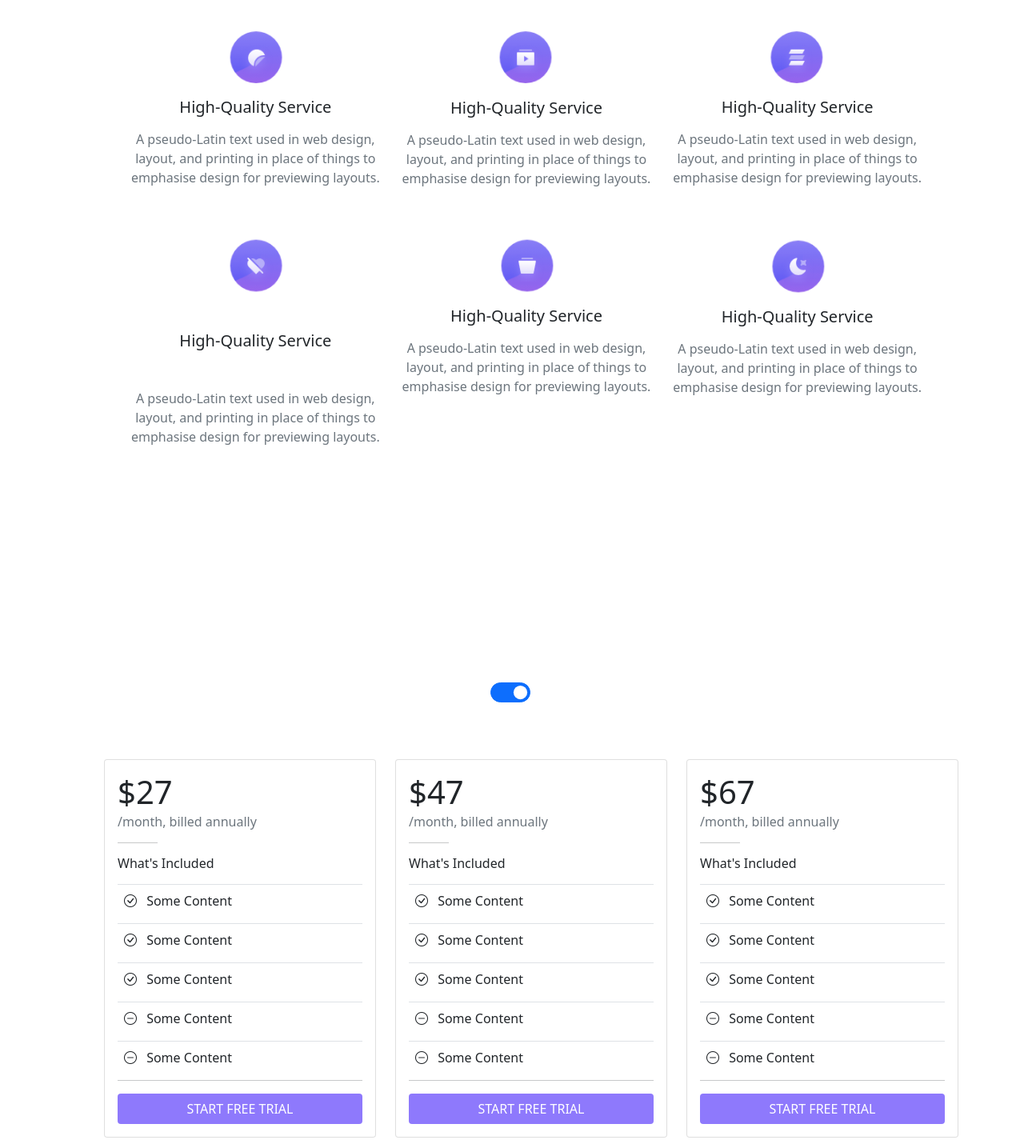
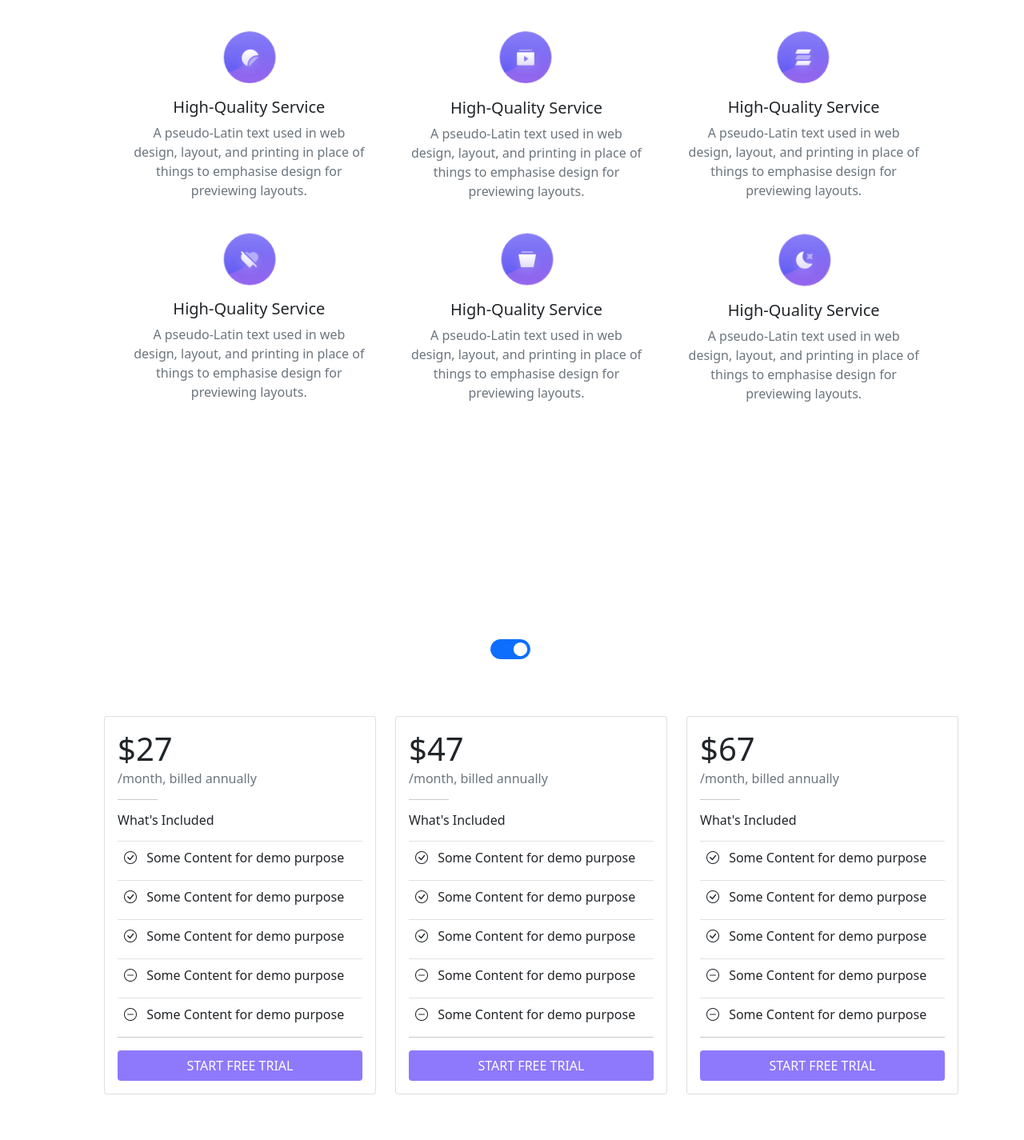
Before and after one commit to wmt-anujp/html5-demo, a plain HTML site: page template1/template1.html in a window 1280 px wide. Shown: the part 2840-4265 px from the top of the page at 80% size. Drawn offline with nearby package versions, Linux system fonts and the light colour scheme.

Commit message:
template1

```diff
--- a/template1/template1.html
+++ b/template1/template1.html
@@ -166,47 +166,47 @@
                         </div>
                     </div>
 
-                    <div class="row d-flex mt-5">
+                    <div class="row g-5 d-flex mt-5">
                         <div class="col-12 col-md-4 mt-md-3 mt-5 text-center">
                             <span><img src="assets/ss1.png" alt=""></span>
-                            <h5 class="m-3">High-Quality Service</h5>
+                            <h5 class="mt-3">High-Quality Service</h5>
                             <span class="text-muted">A pseudo-Latin text used in web design, layout, and printing in
                                 place of things to
                                 emphasise design for previewing layouts.</span>
                         </div>
                         <div class="col-12 col-md-4 mt-md-3 mt-5 text-center">
                             <span><img src="assets/ss2.png" alt=""></span>
-                            <h5 class="m-3">High-Quality Service</h5>
+                            <h5 class="mt-3">High-Quality Service</h5>
                             <span class="text-muted">A pseudo-Latin text used in web design, layout, and printing in
                                 place of things to
                                 emphasise design for previewing layouts.</span>
                         </div>
                         <div class="col-12 col-md-4 mt-md-3 mt-5 text-center">
                             <span><img src="assets/ss3.png" alt=""></span>
-                            <h5 class="m-3">High-Quality Service</h5>
+                            <h5 class="mt-3">High-Quality Service</h5>
                             <span class="text-muted">A pseudo-Latin text used in web design, layout, and printing in
                                 place of things to
                                 emphasise design for previewing layouts.</span>
                         </div>
                     </div>
-                    <div class="row d-flex mt-5">
-                        <div class="col-12 col-md-4 mt-md-3 mt-5 text-center">
+                    <div class="row g-5 d-flex mt-4">
+                        <div class="col-12 col-md-4 mt-md-3 mt-4 text-center">
                             <span><img src="assets/ss4.png" alt=""></span>
-                            <h5 class="m-5">High-Quality Service</h5>
+                            <h5 class="mt-3">High-Quality Service</h5>
                             <span class="text-muted">A pseudo-Latin text used in web design, layout, and printing in
                                 place of things to
                                 emphasise design for previewing layouts.</span>
                         </div>
                         <div class="col-12 col-md-4 mt-md-3 mt-5 text-center">
                             <span><img src="assets/ss5.png" alt=""></span>
-                            <h5 class="m-3">High-Quality Service</h5>
+                            <h5 class="mt-3">High-Quality Service</h5>
                             <span class="text-muted">A pseudo-Latin text used in web design, layout, and printing in
                                 place of things to
                                 emphasise design for previewing layouts.</span>
                         </div>
                         <div class="col-12 col-md-4 mt-md-3 mt-5 text-center">
                             <span><img src="assets/ss6.png" alt=""></span>
-                            <h5 class="m-3">High-Quality Service</h5>
+                            <h5 class="mt-3">High-Quality Service</h5>
                             <span class="text-muted">A pseudo-Latin text used in web design, layout, and printing in
                                 place of things to
                                 emphasise design for previewing layouts.</span>
@@ -250,23 +250,23 @@
                                 <h6 class="card-text">What's Included</h6>
                                 <p class="border-top mt-3 pt-2">
                                     <i class="p-2 bi bi-check-circle"></i>
-                                    Some Content
+                                    Some Content for demo purpose
                                 </p>
                                 <p class="border-top pt-2">
                                     <i class="p-2 bi bi-check-circle"></i>
-                                    Some Content
+                                    Some Content for demo purpose
                                 </p>
                                 <p class="border-top pt-2">
                                     <i class="p-2 bi bi-check-circle"></i>
-                                    Some Content
+                                    Some Content for demo purpose
                                 </p>
                                 <p class="border-top pt-2">
                                     <i class="p-2 bi bi-dash-circle"></i>
-                                    Some Content
+                                    Some Content for demo purpose
                                 </p>
                                 <p class="border-top pt-2">
                                     <i class="p-2 bi bi-dash-circle"></i>
-                                    Some Content
+                                    Some Content for demo purpose
                                 </p>
                                 <hr>
                                 <a href="" class="btn w-100" style="background-color: #8E79FC;color: white;">START FREE
@@ -286,23 +286,23 @@
                                 <h6 class="card-text">What's Included</h6>
                                 <p class="border-top mt-3 pt-2">
                                     <i class="p-2 bi bi-check-circle"></i>
-                                    Some Content
+                                    Some Content for demo purpose
                                 </p>
                                 <p class="border-top pt-2">
                                     <i class="p-2 bi bi-check-circle"></i>
-                                    Some Content
+                                    Some Content for demo purpose
                                 </p>
                                 <p class="border-top pt-2">
                                     <i class="p-2 bi bi-check-circle"></i>
-                                    Some Content
+                                    Some Content for demo purpose
                                 </p>
                                 <p class="border-top pt-2">
                                     <i class="p-2 bi bi-dash-circle"></i>
-                                    Some Content
+                                    Some Content for demo purpose
                                 </p>
                                 <p class="border-top pt-2">
                                     <i class="p-2 bi bi-dash-circle"></i>
-                                    Some Content
+                                    Some Content for demo purpose
                                 </p>
                                 <hr>
                                 <a href="" class="btn w-100" style="background-color: #8E79FC;color: white;">START FREE
@@ -322,23 +322,23 @@
                                 <h6 class="card-text">What's Included</h6>
                                 <p class="border-top mt-3 pt-2">
                                     <i class="p-2 bi bi-check-circle"></i>
-                                    Some Content
+                                    Some Content for demo purpose
                                 </p>
                                 <p class="border-top pt-2">
                                     <i class="p-2 bi bi-check-circle"></i>
-                                    Some Content
+                                    Some Content for demo purpose
                                 </p>
                                 <p class="border-top pt-2">
                                     <i class="p-2 bi bi-check-circle"></i>
-                                    Some Content
+                                    Some Content for demo purpose
                                 </p>
                                 <p class="border-top pt-2">
                                     <i class="p-2 bi bi-dash-circle"></i>
-                                    Some Content
+                                    Some Content for demo purpose
                                 </p>
                                 <p class="border-top pt-2">
                                     <i class="p-2 bi bi-dash-circle"></i>
-                                    Some Content
+                                    Some Content for demo purpose
                                 </p>
                                 <hr>
                                 <a href="" class="btn w-100" style="background-color: #8E79FC;color: white;">START FREE
@@ -370,7 +370,7 @@
                 <div class="col-12 col-md-4 mt-md-0 d-flex justify-content-center">
                     <div class="card shadow-lg mb-5 bg-white rounded" style="background-color: #E5E5E9;">
                         <div class="card-body">
-                            <img style="position: relative;top: -40px;" src="person1.png" alt="person1">
+                            <img style="position: relative;top: -40px;" src="assets/person1.png" alt="person1">
                             <p class="card-text text-muted">-Some quick example text to build on the card title and
                                 make up the bulk of the card's content. Lorem ipsum dolor sit, amet consectetur
                                 adipisicing elit. Magnam saepe nesciunt nisi. Lorem ipsum dolor sit amet consectetur
@@ -388,7 +388,7 @@
                 <div class="col-12 col-md-4 mt-md-0 d-flex justify-content-center">
                     <div class="card shadow-lg mb-5 bg-white rounded" style="background-color: #E5E5E9;">
                         <div class="card-body">
-                            <img style="position: relative;top: -40px;" src="person2.png" alt="person1">
+                            <img style="position: relative;top: -40px;" src="assets/person2.png" alt="person1">
                             <p class="card-text text-muted">-Some quick example text to build on the card title and
                                 make up the bulk of the card's content. Lorem ipsum dolor sit, amet consectetur
                                 adipisicing elit. Magnam saepe
@@ -406,7 +406,7 @@
                 <div class="col-12 col-md-4 mt-md-0 d-flex justify-content-center">
                     <div class="card shadow-lg mb-5 bg-white rounded" style="background-color: #E5E5E9;">
                         <div class="card-body">
-                            <img style="position: relative;top: -40px;" src="person3.png" alt="person1">
+                            <img style="position: relative;top: -40px;" src="assets/person3.png" alt="person1">
                             <p class="card-text text-muted">-Some quick example text to build on the card title and
                                 make up
                                 the bulk of
```
